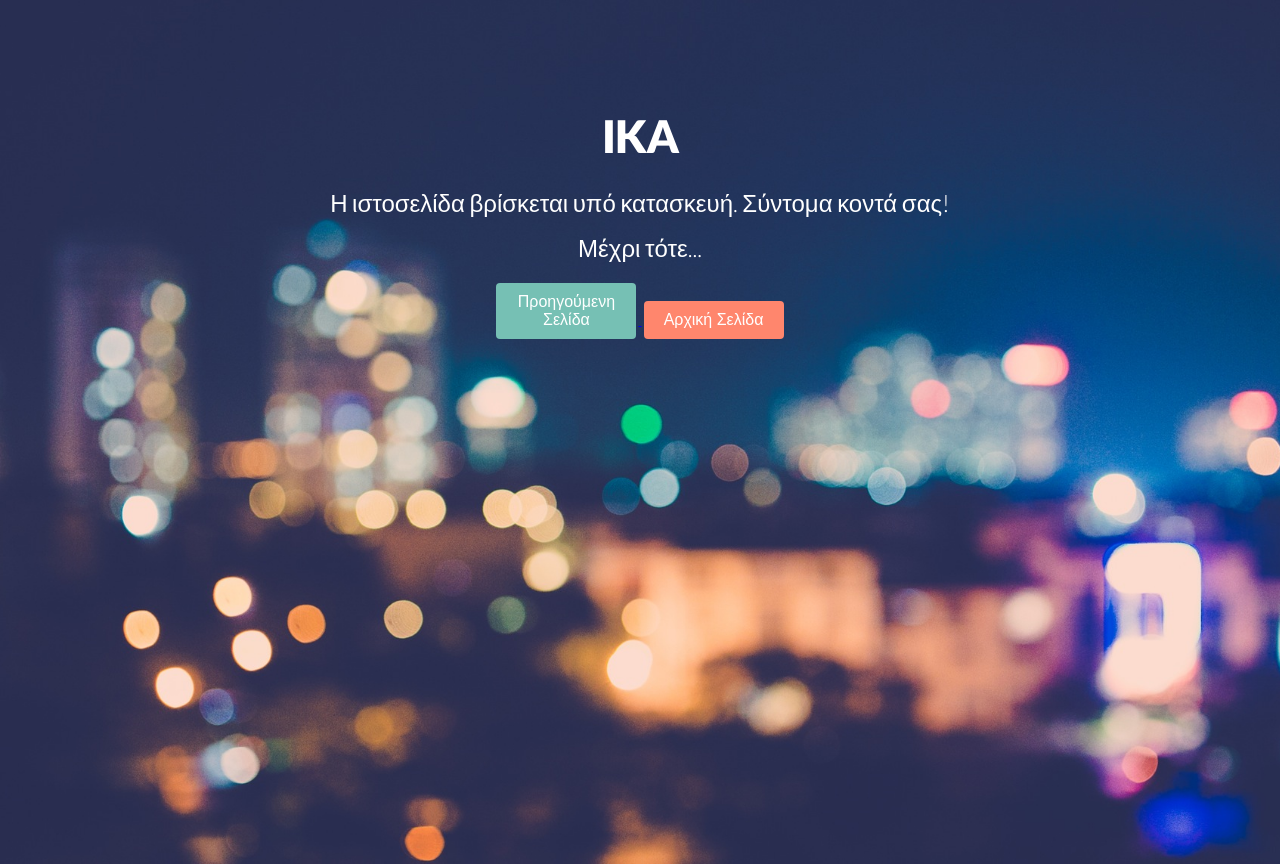
After one commit to jimjasson/IKA, a PHP site: page /pages/under_construction.php in a window 1280 px wide. The commit adds this page. Run offline with PHP 8.4, Linux system fonts and the light colour scheme.

Commit message:
Added under-construction page

```diff
--- /dev/null
+++ b/assets/css/under_construction.css
@@ -0,0 +1,56 @@
+/*
+    Theme Name: WeBuild
+    Theme URL: https://bootstrapmade.com/free-bootstrap-coming-soon-template-countdwon/
+    Author: BootstrapMade
+    Author URL: https://bootstrapmade.com
+*/
+/* ==== Google font ==== */
+@import url('https://fonts.googleapis.com/css?family=Lato:400,300,700,900');
+ html,body { height: 100%; margin: 0px; padding: 0px; }
+body {
+	background: #394864;
+    font-family: 'Lato', sans-serif;
+    font-weight: 300;
+    font-size: 16px;
+    color: #555;
+    line-height: 1.6em;
+    -webkit-font-smoothing: antialiased;
+    -webkit-overflow-scrolling: touch;
+}
+
+h1, h2, h3, h4, h5, h6 {
+    font-family: 'Lato', sans-serif;
+    font-weight: 300;
+    color: #444;
+}
+
+h1 {
+	font-size: 40px;
+}
+
+
+/* wrapper */
+
+#wrapper {
+  text-align: center;
+  padding: 5% 0 0 0;
+  background: url(/IKA/data/images/main-bg.jpg);
+  background-size: cover;
+  height: 100%;
+}
+
+
+
+#wrapper h1 {
+	margin-top: 60px;
+	margin-bottom: 40px;
+	color: #fff;
+	font-size: 45px;
+	font-weight: 900;
+	letter-spacing: -1px;
+}
+
+h2.subtitle {
+	color: #fff;
+	font-size: 24px;
+}
--- /dev/null
+++ b/pages/under_construction.php
@@ -0,0 +1,40 @@
+<?php
+
+session_start();
+
+if ( isset( $_SESSION['url'] ) ) {
+  $url = $_SESSION['url'];
+} else {
+  $url = "/IKA/index.php";
+}
+?>
+<head>
+  <title>IKA</title>
+
+  <link href="/IKA/assets/css/under_construction.css" rel="stylesheet">
+  <link href="/IKA/assets/css/style.css" rel="stylesheet">
+
+</head>
+
+<body>
+
+  <div id="wrapper">
+    <div class="container">
+      <div class="row">
+        <div class="col-md-12">
+          <h1>IKA</h1>
+          <h2 class="subtitle">Η ιστοσελίδα βρίσκεται υπό κατασκευή. Σύντομα κοντά σας!</h2>
+          <h2 class="subtitle"> Μέχρι τότε... </h2>
+           <a href= <?php echo $url ?> >
+            <button class="login_button"><span> Προηγούμενη Σελίδα </span></button>
+          </a>
+          <a href="/IKA/index.php">
+            <button class="register_button"><span> Αρχική Σελίδα </span></button>
+          </a>
+        </div>
+      </div>
+    </div>
+  </div>
+</body>
+
+</html>
```
Also changed, not shown: assets/css/pensioners.css (+8 -4 lines), pages/login_validation.php (+7 -1 lines), pages/logout.php (+6 -1 lines), pages/pensioners.php (+8 -6 lines), data/images/main-bg.jpg (added).
